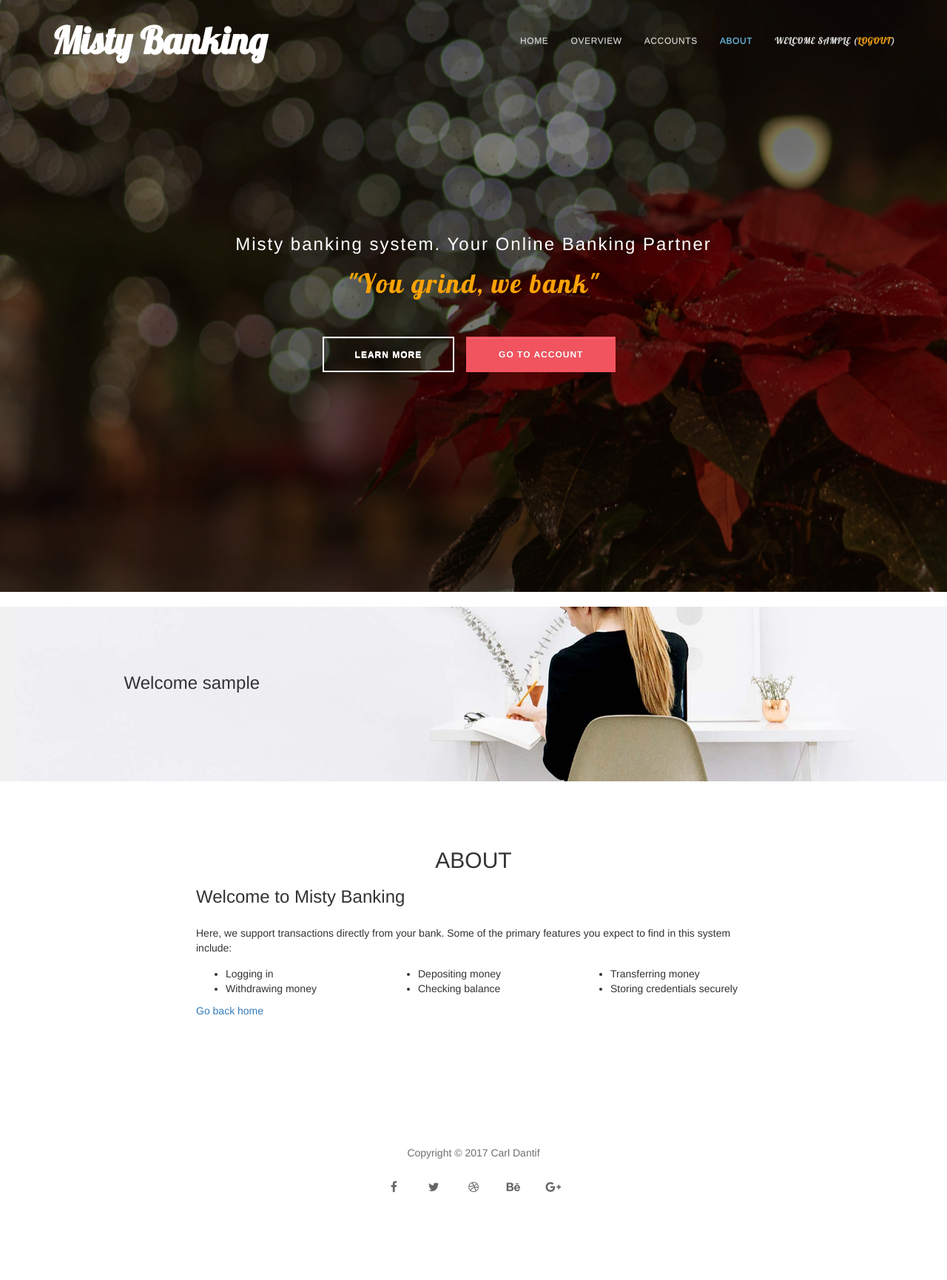
After one commit to Dantiff/atmsystem, a Django app: page /account/ in a window 1280 px wide. The commit adds this page. Shown: the whole page at 74% size. Run offline with Django 3.2, Linux system fonts and the light colour scheme; the visitor is signed in with stand-in values (Sample User, id 1); some libraries are stand-ins or nearby versions.

Commit message:
view and controller for the account page

```diff
--- /dev/null
+++ b/banking/templates/account.html
@@ -0,0 +1,28 @@
+{%extends "base.html" %}
+{%block title %}Account{% endblock %}
+
+{%block content %}
+
+{% if user.is_authenticated %}
+
+<!-- =========================
+    MY-ACCOUNT SECTION
+============================== -->
+<section id="account" name="account" class="parallax-section">
+	<div class="container">
+		<div class="row">
+		    <div class="wow fadeInLeft col-md-offset-1 col-md-5 col-sm-8" data-wow-delay="0.9s">
+				<h3 class="maxin">Welcome {{user.username}}</h3>
+				<p> </p>
+
+			</div>
+		</div>
+	</div>
+</section>
+
+
+
+
+{% endif %}
+
+{% endblock %}
--- a/banking/templates/base.html
+++ b/banking/templates/base.html
@@ -62,7 +62,7 @@
 			<ul class="nav navbar-nav navbar-right">
 				<li><a href="#intro" class="smoothScroll">Home</a></li>
 				<li><a href="#overview" class="smoothScroll">Overview</a></li>
-				<li><a href="#program" class="smoothScroll">Accounts</a></li>
+				<li><a href="/account/" class="smoothScroll">Accounts</a></li>
 				<li><a href="#about" class="smoothScroll">About</a></li>
 				{% if user.is_authenticated %}
                 <li><a class="maxim" href="/logout">Welcome {{ user.username }} (<span class="maxim">Logout</span>)</a>
@@ -90,7 +90,7 @@
 				<h1 class="wow fadeInUp" data-wow-delay="1.6s"><span class="maxim">"You grind, we bank"</span></h1>
 				<a href="#about" class="btn btn-lg btn-default smoothScroll wow fadeInUp hidden-xs" data-wow-delay="2.3s">LEARN MORE</a>
 				{% if user.is_authenticated %}
-				<a href="#register" class="btn btn-lg btn-danger smoothScroll wow fadeInUp" data-wow-delay="2.3s">GO TO ACCOUNT</a>
+				<a href="/account/" class="btn btn-lg btn-danger smoothScroll wow fadeInUp" data-wow-delay="2.3s">GO TO ACCOUNT</a>
                 {% else %}
 				<a href="#register" class="btn btn-lg btn-danger smoothScroll wow fadeInUp" data-wow-delay="2.3s">REGISTER NOW</a>
                 {% endif %}
@@ -120,7 +120,7 @@
 			<div class="wow fadeInLeft col-md-offset-2 col-md-8 col-sm-8" data-wow-delay="0.9s" class="center">
 				<h2 class="center">About</h2>
 
-                <h3>Welcome to the ATM System</h3>
+                <h3>Welcome to Misty Banking</h3>
                 <div class="row">
                     <span class="padding-15 col-sm-12">Here, we support transactions directly from your bank. Some of the primary features you expect to find in this system include: </span>
 
--- a/banking/urls.py
+++ b/banking/urls.py
@@ -9,4 +9,5 @@
     #url(r'^accounts/login/$', views.login_page),
     url(r'^logout/$', views.logout_page),
     url(r'^register/$', views.register_page),
+    url(r'^account/$', views.account_page),
 ]
--- a/banking/views.py
+++ b/banking/views.py
@@ -67,3 +67,9 @@
         'user': request.user
         })
     return render_to_response('index.html', variables)
+
+
+@login_required(login_url="login/")
+def account_page(request):
+    variables = RequestContext(request, { 'user': request.user })
+    return render_to_response('account.html', variables)
--- a/static/css/banking.css
+++ b/static/css/banking.css
@@ -402,7 +402,6 @@
 
 
 
-
 /*---------------------------------------
     Login section
 -----------------------------------------*/
@@ -449,6 +448,24 @@
   color: #222;
 }
 
+
+
+/*---------------------------------------
+    Account section
+-----------------------------------------*/
+
+#account {
+    background: url('../images/login.jpg') 50% 0 repeat-y fixed;
+    background-size: cover;
+    background-position: center center;
+    padding-top: 7rem;
+    padding-bottom: 7rem;
+}
+
+#account p {
+  padding-top: 12px;
+  padding-bottom: 18px;
+}
 
 
 /*---------------------------------------
--- a/static/js/banking.js
+++ b/static/js/banking.js
@@ -17,6 +17,10 @@
     }
     if (url = "http://carlif.pythonanywhere.com/login/") {
         $.scrollTo("section[name = login_form]");
+    }
+
+    if (url = "http://carlif.pythonanywhere.com/account/") {
+        $.scrollTo("section[name = account]");
     }
 
 
```
